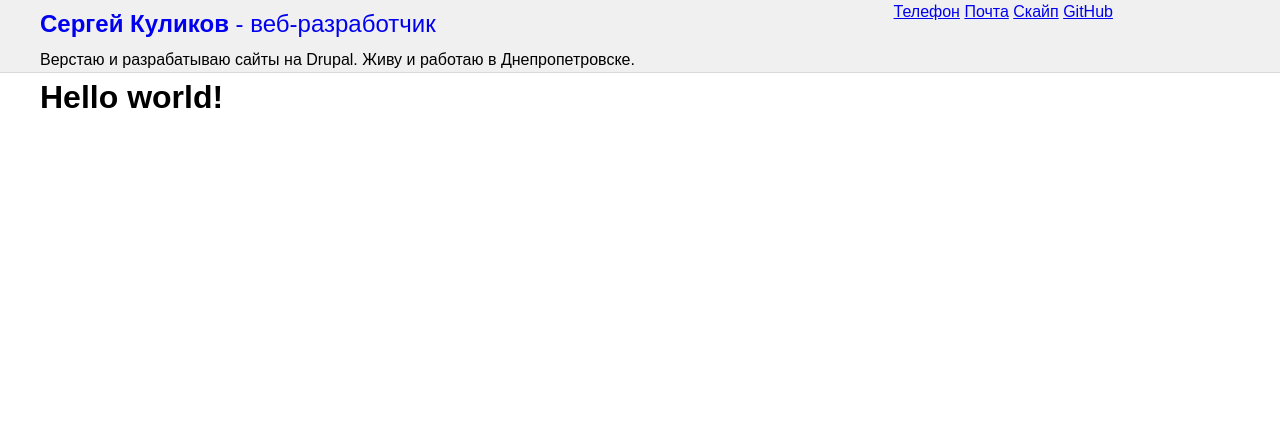
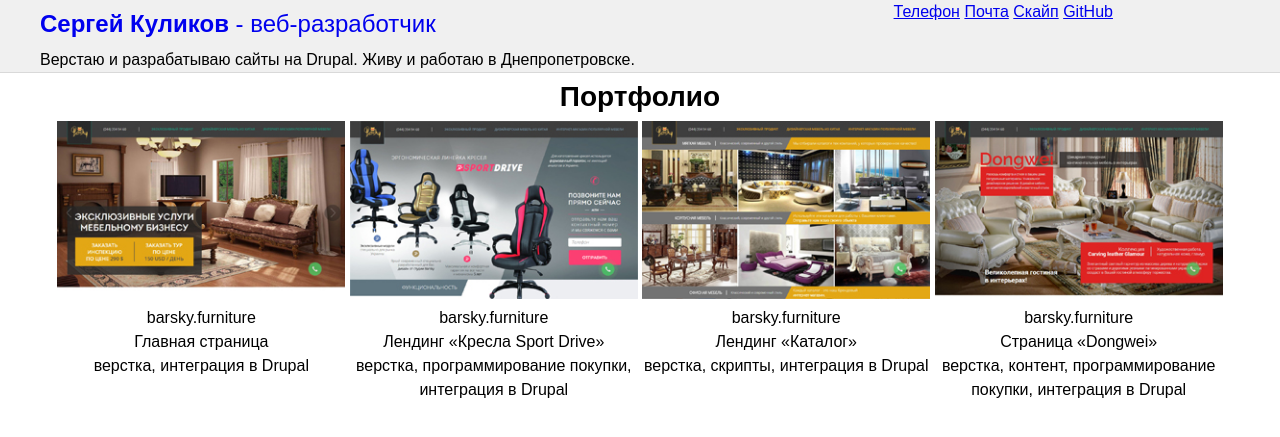
Before and after one commit to web-padawan/web-padawan.github.io, a Jekyll site: the page built from index.html, in a window 1280 px wide. Shown: the top 437 px of the page. Built offline with Jekyll 4.4.1, drawn with Linux system fonts in a browser that asks for light colours.

Commit message:
[new] portfolio - descriptions

```diff
--- a/assets/css/app.css
+++ b/assets/css/app.css
@@ -694,6 +694,7 @@ h6 {
 }
 .portfolio-card {
   display: inline-block;
+  vertical-align: top;
 }
 @media (min-width: 768px) {
   .portfolio-card {
--- a/index.html
+++ b/index.html
@@ -2,4 +2,44 @@
 layout: default
 ---
 
-  <h1>Hello world!</h1>
+  <div class="portfolio">
+
+    <h2 class="portfolio__title">Портфолио</h2>
+
+    <div class="portfolio-card">
+      <div class="portfolio-card__thumb">
+        <img src="/assets/images/portfolio/barsky_frontpage.jpg" alt="barsky.furniture: Главная страница" title="barsky.furniture: Главная страница">
+      </div>
+      <div class="portfolio-card__company">barsky.furniture</div>
+      <div class="portfolio-card__title">Главная страница</div>
+      <div class="portfolio-card__description">верстка, интеграция в Drupal</div>
+    </div>
+
+    <div class="portfolio-card">
+      <div class="portfolio-card__thumb">
+        <img src="/assets/images/portfolio/barsky_sportdrive.jpg" alt="barsky.furniture: Кресла Sport Drive" title="barsky.furniture: Кресла Sport Drive">
+      </div>
+      <div class="portfolio-card__company">barsky.furniture</div>
+      <div class="portfolio-card__title">Лендинг &laquo;Кресла Sport Drive&raquo;</div>
+      <div class="portfolio-card__description">верстка, программирование покупки, интеграция в Drupal</div>
+    </div>
+
+    <div class="portfolio-card">
+      <div class="portfolio-card__thumb">
+        <img src="/assets/images/portfolio/barsky_catalog.jpg" alt="barsky.furniture: Каталог" title="barsky.furniture: Каталог">
+      </div>
+      <div class="portfolio-card__company">barsky.furniture</div>
+      <div class="portfolio-card__title">Лендинг &laquo;Каталог&raquo;</div>
+      <div class="portfolio-card__description">верстка, скрипты, интеграция в Drupal</div>
+    </div>
+
+    <div class="portfolio-card">
+      <div class="portfolio-card__thumb">
+        <img src="/assets/images/portfolio/barsky_dongwei.jpg" alt="barsky.furniture: Dongwei" title="barsky.furniture: Dongwei">
+      </div>
+      <div class="portfolio-card__company">barsky.furniture</div>
+      <div class="portfolio-card__title">Страница &laquo;Dongwei&raquo;</div>
+      <div class="portfolio-card__description">верстка, контент, программирование покупки, интеграция в Drupal</div>
+    </div>
+
+  </div>
--- a/sass/components/_portfolio.scss
+++ b/sass/components/_portfolio.scss
@@ -3,6 +3,7 @@
 
   &-card {
     display: inline-block;
+    vertical-align: top;
 
     @include breakpoint($sm) {
       width: 48%;
```
